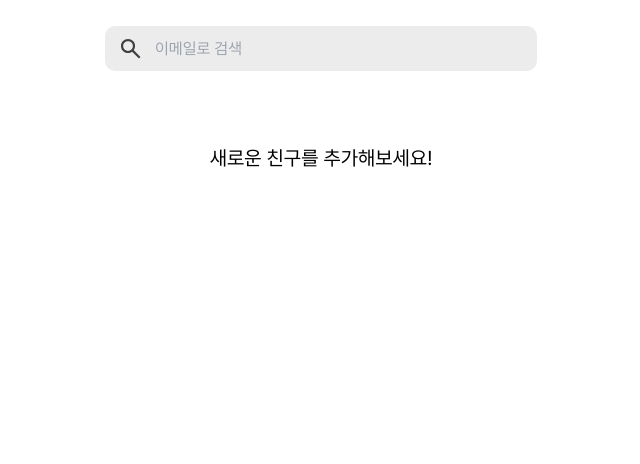
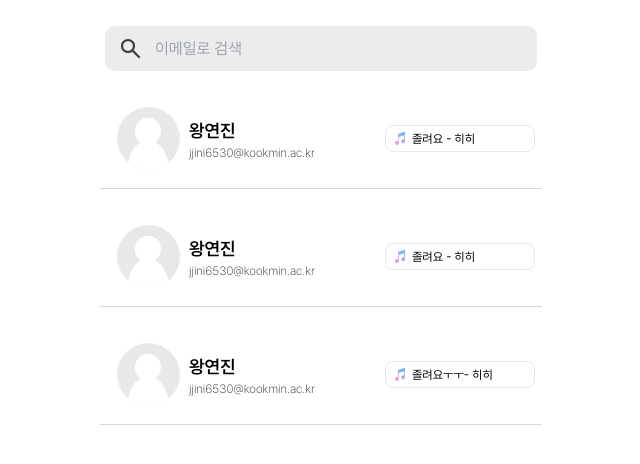
Before and after one commit to 2024-WINK-Project-PlanList/front-end, a React (Create React App) app: page /friends in a window 1280 px wide. Shown: the top 464 px of the page, without its empty margins (319-959 px from the left). Built offline with nearby package versions, Linux system fonts and the light colour scheme.

Commit message:
feat: 친구리스트 페이지(친구 유) 구현

```diff
--- /dev/null
+++ b/src/components/Friends/friends.js
@@ -0,0 +1,37 @@
+import React from 'react';
+import PropTypes from 'prop-types';
+// import { ReactComponent as ProfilPic } from '../../assets/friendsList/profilePic.svg';
+import { ReactComponent as Music } from '../../assets/friendsList/music.svg';
+
+const Friends = ({ profile, name, email, song }) => {
+  return (
+    <div className="flex justify-between items-center h-[100px] mt-[18px] border-b border-[#D8D8D8]">
+      <div className="flex items-center pl-[17px]">
+        {typeof profile === 'string' ? (
+          <img src={profile} alt={name} className="w-[63px] h-[63px]" />
+        ) : (
+          profile
+        )}
+        <div className="pl-[9px]">
+          <div className="font-preSemiBold text-lg">{name}</div>
+          <div className="font-preLight text-xs text-[#3F3F3F]">{email}</div>
+        </div>
+      </div>
+
+      <div className="overflow-hidden flex items-center w-[150px] h-[27px] border border-[#E8E8E8] rounded-lg px-[9px] py-[7px] mr-[7px]">
+        <Music />
+        <div className="font-preRegular text-xs pl-[7px] whitespace-nowrap">
+          {song}
+        </div>
+      </div>
+    </div>
+  );
+};
+
+Friends.propTypes = {
+  profile: PropTypes.object.isRequired,
+  name: PropTypes.string.isRequired,
+  email: PropTypes.string.isRequired,
+  song: PropTypes.string.isRequired,
+};
+export default Friends;
--- a/src/pages/FriendsList/FriendsList.js
+++ b/src/pages/FriendsList/FriendsList.js
@@ -1,7 +1,31 @@
 import React from 'react';
 import { ReactComponent as Glass } from '../../assets/friendsList/magnifyingGlass.svg';
+import Friend from '../../components/Friends/friends';
+import { ReactComponent as ProfilePic } from '../../assets/friendsList/profilePic.svg';
 
 const FriendsList = () => {
+  const dummyData = [
+    {
+      profile: ProfilePic,
+      name: '왕연진',
+      email: 'jjini6530@kookmin.ac.kr',
+      song: '졸려요 - 히히',
+    },
+    {
+      profile: ProfilePic,
+      name: '왕연진',
+      email: 'jjini6530@kookmin.ac.kr',
+      song: '졸려요 - 히히',
+    },
+    {
+      profile: ProfilePic,
+      name: '왕연진',
+      email: 'jjini6530@kookmin.ac.kr',
+      song: '졸려요ㅜㅜ- 히히',
+    },
+  ];
+  const isEmpty = dummyData.length === 0;
+
   return (
     <div className="flex flex-col items-center font-preRegular pt-[26px]">
       <div className="relative w-full px-[24px]">
@@ -11,7 +35,25 @@ const FriendsList = () => {
         />
         <Glass className="absolute bottom-[12px] left-[40px] w-[20px] h-[20px] fill-[#3F3F3F]" />
       </div>
-      <div className="text-xl pt-[73px]">새로운 친구를 추가해보세요!</div>
+      <div className="w-full px-[19px]">
+        {isEmpty ? (
+          <div className="flex justify-center text-xl pt-[73px]">
+            새로운 친구를 추가해보세요!
+          </div>
+        ) : (
+          <div>
+            {dummyData.map((item, index) => (
+              <Friend
+                key={index}
+                profile={<item.profile />}
+                name={item.name}
+                email={item.email}
+                song={item.song}
+              />
+            ))}
+          </div>
+        )}
+      </div>
     </div>
   );
 };
```
Also changed, not shown: src/assets/friendsList/music.svg (added), src/assets/friendsList/profilePic.svg (added).
